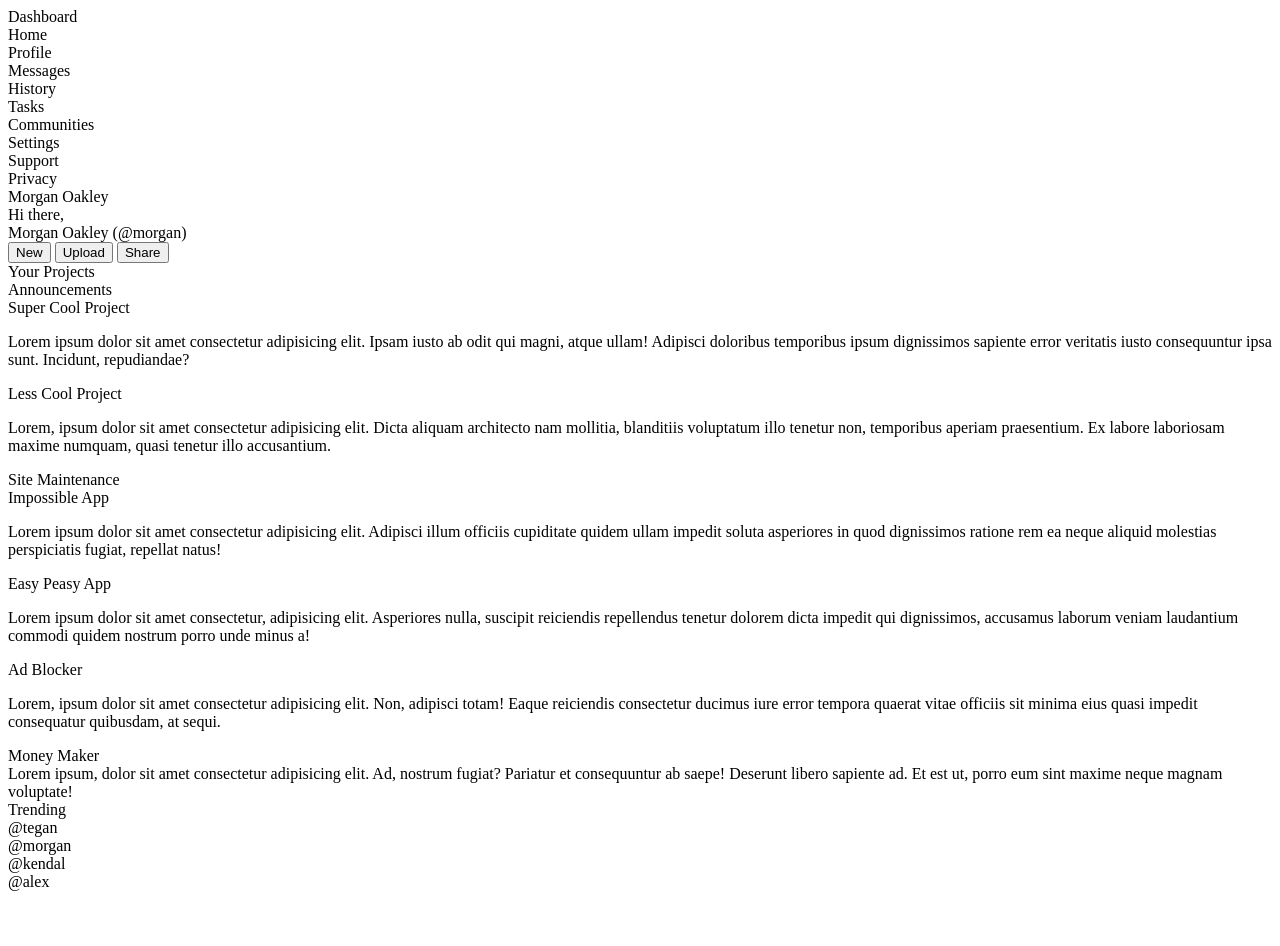
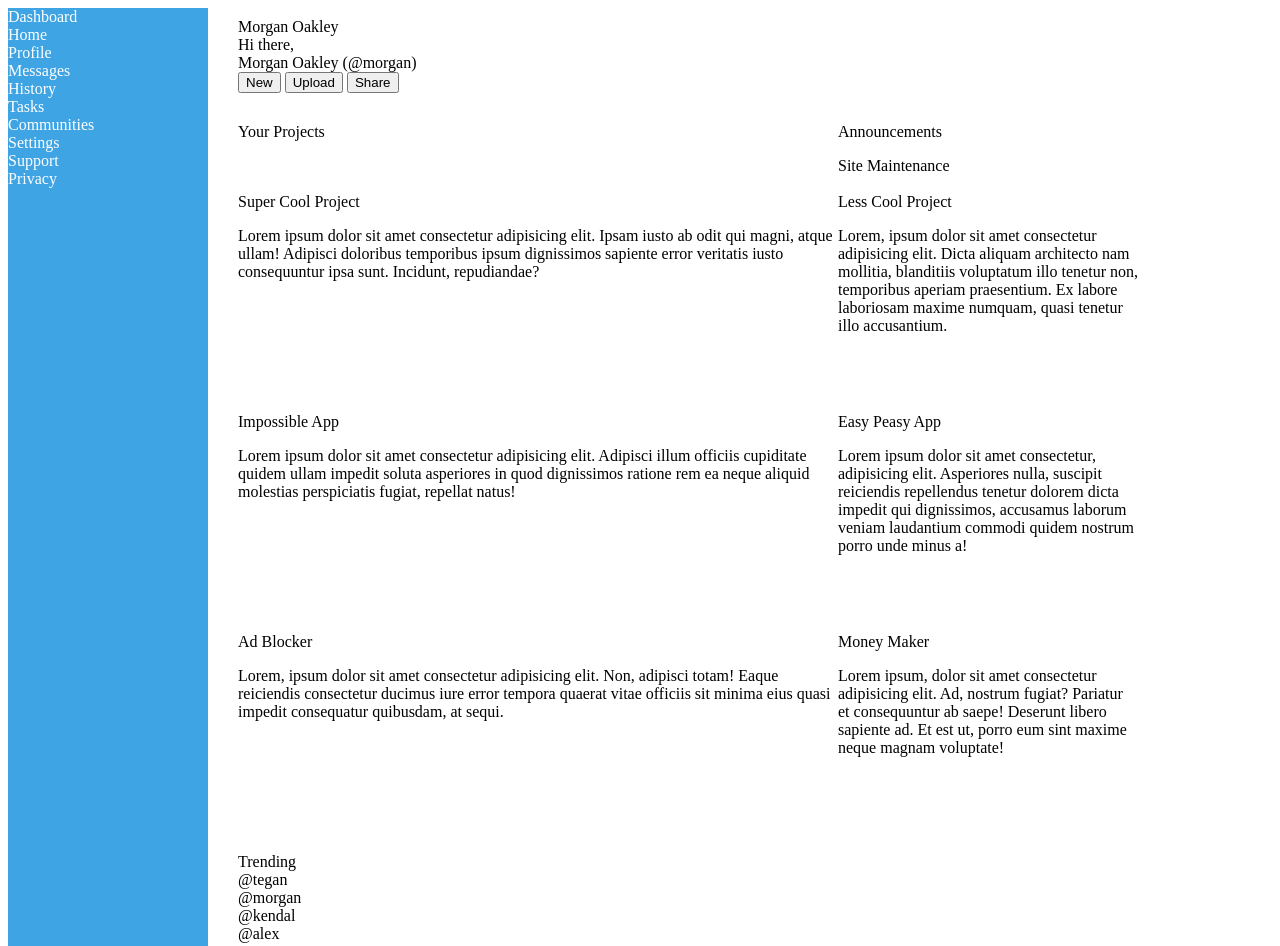
Before and after one commit to zhaolinnn/top-dashboard-project, a plain HTML site: page index.html in a window 1280 px wide. Shown: the top 946 px of the page. Before the commit the page ends 899 px from the top, so only its background shows below. Drawn offline with Linux system fonts and the light colour scheme.

Commit message:
Added most of the css grid structure

```diff
--- a/index.html
+++ b/index.html
@@ -22,6 +22,8 @@
             <div>Privacy</div>
 
         </div>
+
+        <div class="right">
             <div class="toolbar">
                 <div class="upper">
                     Morgan Oakley
@@ -37,37 +39,41 @@
             </div>
             <div class="dashboard">
                 <div class="projectlabel">Your Projects</div>
-            <div class="announcementlabel">Announcements</div>
+                <div class="announcementlabel">Announcements
+                    <p>Site Maintenance</p>
+                </div>
                 <div class="projects">Super Cool Project
                     <p>Lorem ipsum dolor sit amet consectetur adipisicing elit. Ipsam iusto ab odit qui magni, atque ullam! Adipisci doloribus temporibus ipsum dignissimos sapiente error veritatis iusto consequuntur ipsa sunt. Incidunt, repudiandae?</p>
                 </div>
                 <div class="projects">Less Cool Project
                     <p>Lorem, ipsum dolor sit amet consectetur adipisicing elit. Dicta aliquam architecto nam mollitia, blanditiis voluptatum illo tenetur non, temporibus aperiam praesentium. Ex labore laboriosam maxime numquam, quasi tenetur illo accusantium.</p>
                 </div>
-            <div class="announcement">
-                Site Maintenance
-            </div>
                 <div class="projects">Impossible App
                     <p>Lorem ipsum dolor sit amet consectetur adipisicing elit. Adipisci illum officiis cupiditate quidem ullam impedit soluta asperiores in quod dignissimos ratione rem ea neque aliquid molestias perspiciatis fugiat, repellat natus!</p>
                 </div>
-            <div class="projects">Easy Peasy App</div>
+                <div class="projects">Easy Peasy App
                     <p>Lorem ipsum dolor sit amet consectetur, adipisicing elit. Asperiores nulla, suscipit reiciendis repellendus tenetur dolorem dicta impedit qui dignissimos, accusamus laborum veniam laudantium commodi quidem nostrum porro unde minus a!</p>
-            <div class="projects">Ad Blocker</div>
+                </div>
+
+                <div class="projects">Ad Blocker
                     <p>Lorem, ipsum dolor sit amet consectetur adipisicing elit. Non, adipisci totam! Eaque reiciendis consectetur ducimus iure error tempora quaerat vitae officiis sit minima eius quasi impedit consequatur quibusdam, at sequi.</p>
-            <div class="projects">Money Maker</div>
-                <pv>Lorem ipsum, dolor sit amet consectetur adipisicing elit. Ad, nostrum fugiat? Pariatur et consequuntur ab saepe! Deserunt libero sapiente ad. Et est ut, porro eum sint maxime neque magnam voluptate!</pv>
+                </div>
 
-            <div class="trendinglabel">Trending</div>
+                <div class="projects">Money Maker
+                    <p>Lorem ipsum, dolor sit amet consectetur adipisicing elit. Ad, nostrum fugiat? Pariatur et consequuntur ab saepe! Deserunt libero sapiente ad. Et est ut, porro eum sint maxime neque magnam voluptate!</p>
+                </div>
+
+                <div class="trendinglabel">Trending
                     <div class="trending">
                     <div>@tegan</div>
                     <div>@morgan</div>
                     <div>@kendal</div>
                     <div>@alex</div>
                 </div>
+                </div>
 
             </div>
-
-
+        </div>
     </div>
 
 
--- a/styles.css
+++ b/styles.css
@@ -0,0 +1,29 @@
+.container {
+    display: inline-grid;
+    grid-template: 500px 500px / 200px 900px;
+
+
+}
+
+.sidebar {
+    grid-row: 1 / -1;
+    background-color: rgb(62, 164, 228);
+    color: white;
+}
+
+.right {
+    display: flex;
+    flex-direction: column;
+    padding-left: 30px;
+    padding-top: 10px;
+}
+
+/* real meat */
+
+.dashboard {
+    padding-top: 30px;
+    display: grid;
+    grid-template-columns: 600px 300px;
+    grid-template-rows: 50px 200px 200px 200px;
+    row-gap: 20px;
+}
```
Lines whose indentation alone changed are shown as unchanged.
